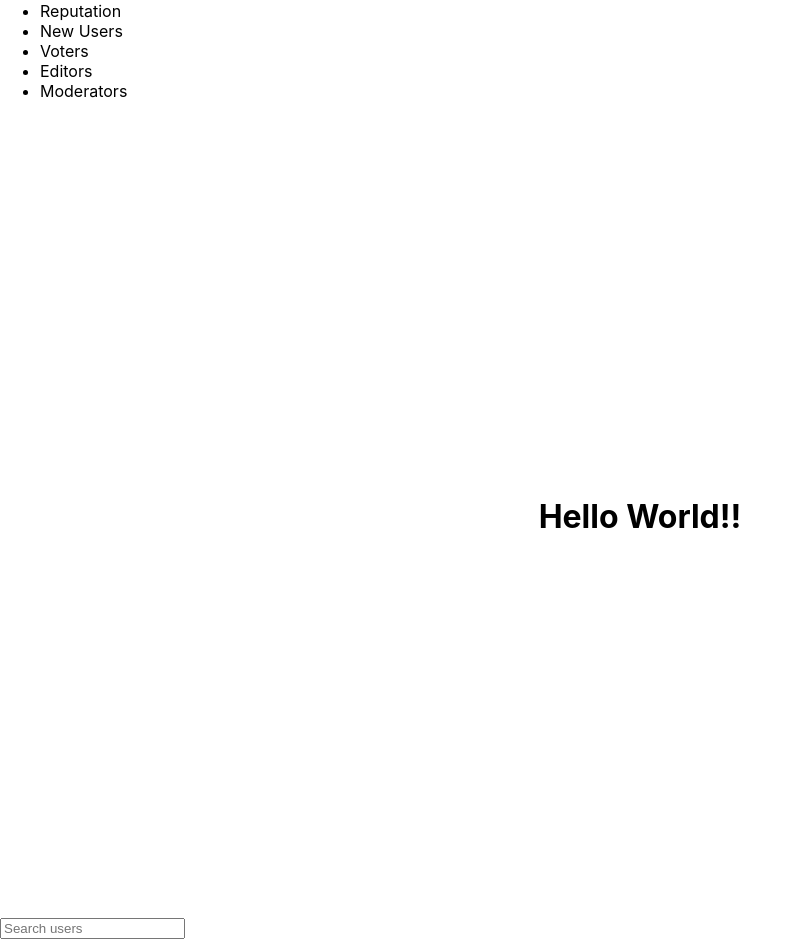
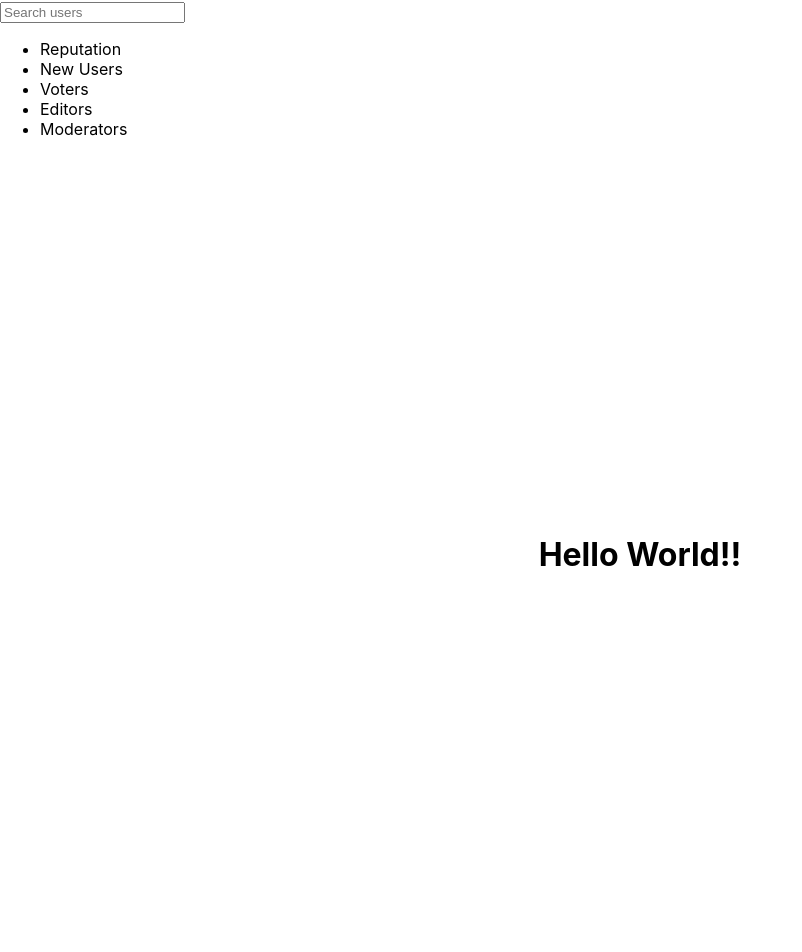
Before and after one commit to DomingosManuelFranco/users-list, a Next.js app: page / in a window 1280 px wide. Shown: the part 81-1033 px from the top of the page, without its empty margins (0-802 px from the left). Built offline with nearby package versions, Linux system fonts and the light colour scheme.

Commit message:
adjusting the layout component

```diff
--- a/components/Layout.js
+++ b/components/Layout.js
@@ -4,10 +4,10 @@ import Search from "./Search";
 const Layout = ({ children }) => {
   return (
     <div>
-        <h1>Users</h1>
+      <h1>Users</h1>
+      <Search />
       <Navbar />
       <main>{children}</main>
-      <Search />
     </div>
   );
 };
```
